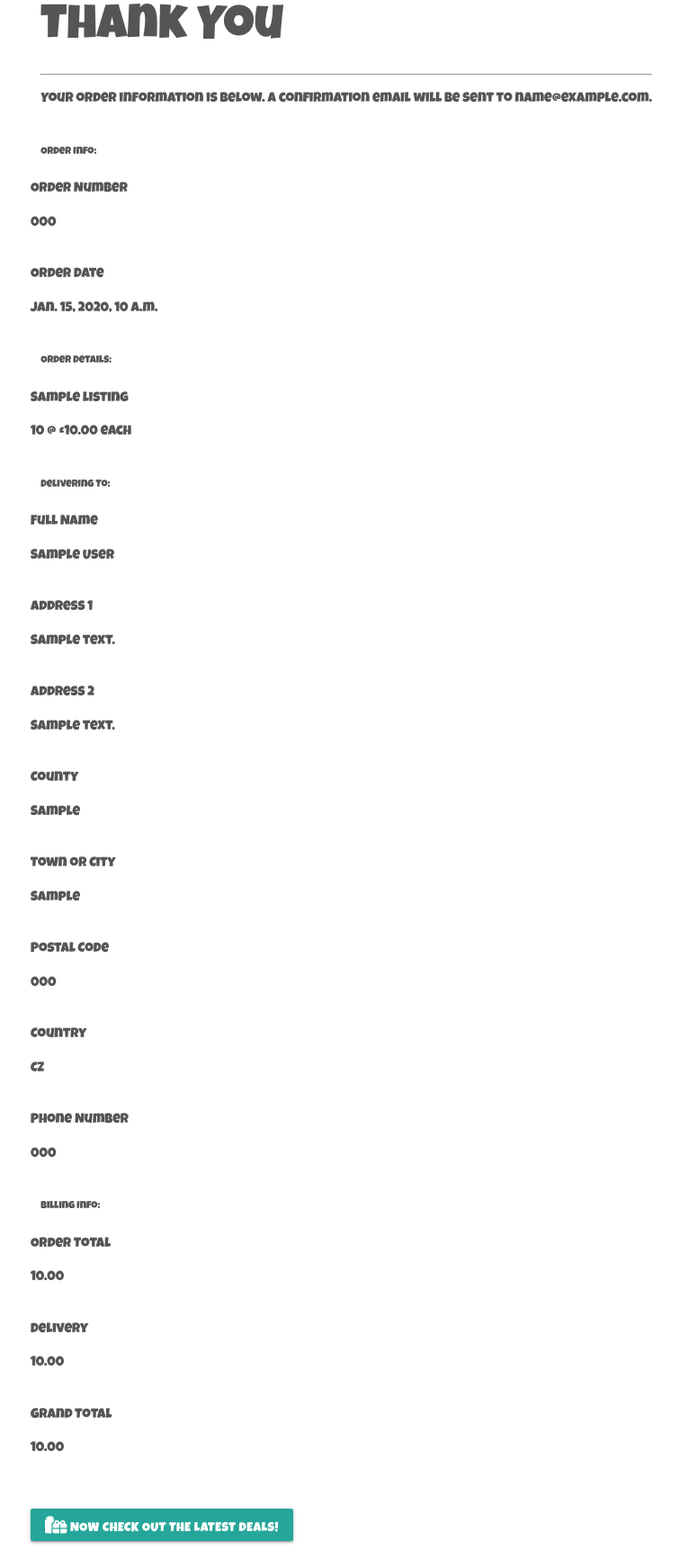
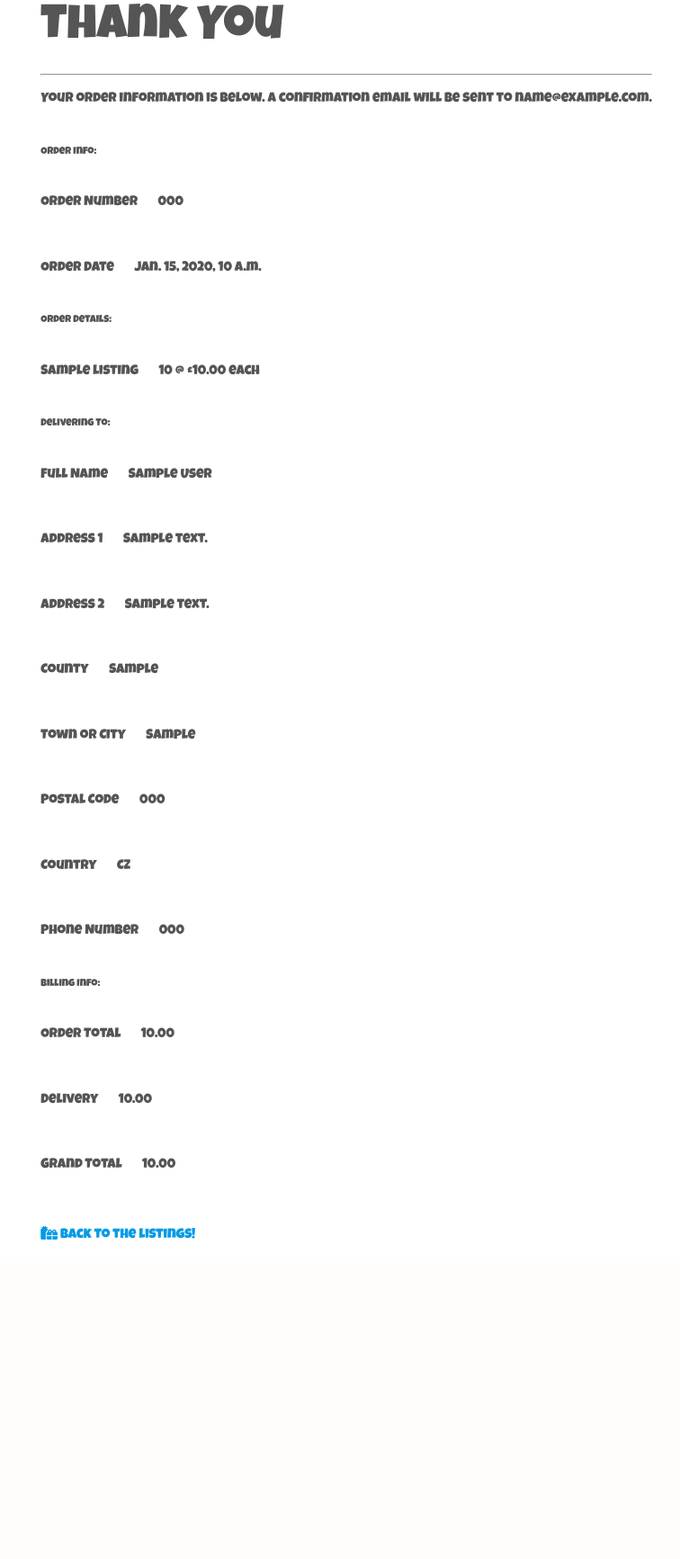
Before and after one commit to Code-Institute-Submissions/sniclasj-just-tri-it_JanResub, a Django app: page /checkout/checkout_success/000 in a window 1280 px wide. Shown: the part 232-1965 px from the top of the page at 90% size, without its empty margins (158-914 px from the left). After the commit the page ends 1610 px from the top, so only its background shows below. Run offline with Django 3.2, Linux system fonts and the light colour scheme; tables that the repository leaves empty hold one stand-in row (values such as "Sample post"); some libraries are stand-ins or nearby versions.

Commit message:
Remove redundant bootstrap classes

```diff
--- a/basket/templates/basket/basket.html
+++ b/basket/templates/basket/basket.html
@@ -11,9 +11,7 @@
 {% endblock %}
 
 {% block content %}
-<div class="overlay"></div>
 <div class="container">
-
     <div class="row">
         <div class="col">
             <hr>
--- a/checkout/templates/checkout/checkout_success.html
+++ b/checkout/templates/checkout/checkout_success.html
@@ -6,7 +6,7 @@
 {% endblock %}
 
 {% block page_header %}
-    <div class="container header-container">
+    <div class="container">
         <div class="row">
             <div class="col"></div>
         </div>
@@ -14,189 +14,188 @@
 {% endblock %}
 
 {% block content %}
-    <div class="overlay"></div>
     <div class="container">
         <div class="row">
             <div class="col">
                 <hr>
-                <h2 class="logo-font mb-4">Thank You</h2>
+                <h2>Thank You</h2>
                 <hr>
-                <p class="text-black">Your order information is below. A confirmation email will be sent to <strong>{{ order.email }}</strong>.</p>
+                <p>Your order information is below. A confirmation email will be sent to <strong>{{ order.email }}</strong>.</p>
             </div>
         </div>
 
         <div class="row">
-            <div class="col-12 col-lg-7">
-                <div class="order-confirmation-wrapper p-2 border">
+            <div class="col 12">
+                <div>
                     <div class="row">
                         <div class="col">
-                            <small class="text-muted">Order Info:</small>
+                            <small>Order Info:</small>
                         </div>
                     </div>
 
                     <div class="row">
-                        <div class="col-12 col-md-4">
-                            <p class="mb-0 text-black font-weight-bold">Order Number</p>
+                        <div class="col 12">
+                            <p>Order Number</p>
                         </div>
-                        <div class="col-12 col-md-8 text-md-right">
-                            <p class="mb-0">{{ order.order_number }}</p>
+                        <div class="col 12">
+                            <p>{{ order.order_number }}</p>
                         </div>
                     </div>
 
                     <div class="row">
-                        <div class="col-12 col-md-4">
-                            <p class="mb-0 text-black font-weight-bold">Order Date</p>
+                        <div class="col 12">
+                            <p>Order Date</p>
                         </div>
-                        <div class="col-12 col-md-8 text-md-right">
-                            <p class="mb-0">{{ order.date }}</p>
+                        <div class="col 12">
+                            <p>{{ order.date }}</p>
                         </div>
                     </div>
 
                     <div class="row">
                         <div class="col">
-                            <small class="text-muted">Order Details:</small>
+                            <small>Order Details:</small>
                         </div>
                     </div>
 
                     {% for item in order.lineitems.all %}
                     <div class="row">
-                        <div class="col-12 col-md-4">
-                            <p class="small mb-0 text-black font-weight-bold">
-                                {{ item.listing.name }}{% if item.listing_size %} - Size {{ item.listing.size|upper }}{% endif %}
+                        <div class="col 12">
+                            <p>
+                                {{ item.listing.name }}
                             </p>
                         </div>
-                        <div class="col-12 col-md-8 text-md-right">
-                            <p class="small mb-0">{{ item.quantity }} @ £{{ item.listing.price }} each</p>
+                        <div class="col 12">
+                            <p>{{ item.quantity }} @ £{{ item.listing.price }} each</p>
                         </div>
                     </div>
                     {% endfor %}
 
                     <div class="row">
                         <div class="col">
-                            <small class="text-muted">Delivering To:</small>
+                            <small>Delivering To:</small>
                         </div>
                     </div>
 
                     <div class="row">
-                        <div class="col-12 col-md-4">
-                            <p class="mb-0 text-black font-weight-bold">Full Name</p>
+                        <div class="col 12">
+                            <p>Full Name</p>
                         </div>
-                        <div class="col-12 col-md-8 text-md-right">
-                            <p class="mb-0">{{ order.full_name }}</p>
+                        <div class="col 12">
+                            <p>{{ order.full_name }}</p>
                         </div>
                     </div>
 
                     <div class="row">
-                        <div class="col-12 col-md-4">
-                            <p class="mb-0 text-black font-weight-bold">Address 1</p>
+                        <div class="col 12">
+                            <p>Address 1</p>
                         </div>
-                        <div class="col-12 col-md-8 text-md-right">
-                            <p class="mb-0">{{ order.street_address1 }}</p>
+                        <div class="col 12">
+                            <p>{{ order.street_address1 }}</p>
                         </div>
                     </div>
 
                     {% if order.street_address2 %}
                     <div class="row">
-                        <div class="col-12 col-md-4">
-                            <p class="mb-0 text-black font-weight-bold">Address 2</p>
+                        <div class="col 12">
+                            <p>Address 2</p>
                         </div>
-                        <div class="col-12 col-md-8 text-md-right">
-                            <p class="mb-0">{{ order.street_address1 }}</p>
+                        <div class="col 12">
+                            <p>{{ order.street_address1 }}</p>
                         </div>
                     </div>
                     {% endif %}
 
                     {% if order.county %}
                     <div class="row">
-                        <div class="col-12 col-md-4">
-                            <p class="mb-0 text-black font-weight-bold">County</p>
+                        <div class="col 12">
+                            <p>County</p>
                         </div>
-                        <div class="col-12 col-md-8 text-md-right">
-                            <p class="mb-0">{{ order.county }}</p>
+                        <div class="col 12">
+                            <p>{{ order.county }}</p>
                         </div>
                     </div>
                     {% endif %}
 
                     <div class="row">
-                        <div class="col-12 col-md-4">
-                            <p class="mb-0 text-black font-weight-bold">Town or City</p>
+                        <div class="col 12">
+                            <p>Town or City</p>
                         </div>
-                        <div class="col-12 col-md-8 text-md-right">
-                            <p class="mb-0">{{ order.town_or_city }}</p>
+                        <div class="col 12">
+                            <p>{{ order.town_or_city }}</p>
                         </div>
                     </div>
 
                     {% if order.postcode %}
                     <div class="row">
-                        <div class="col-12 col-md-4">
-                            <p class="mb-0 text-black font-weight-bold">Postal Code</p>
+                        <div class="col 12">
+                            <p>Postal Code</p>
                         </div>
-                        <div class="col-12 col-md-8 text-md-right">
-                            <p class="mb-0">{{ order.postcode }}</p>
+                        <div class="col 12">
+                            <p>{{ order.postcode }}</p>
                         </div>
                     </div>
                     {% endif %}
 
                     <div class="row">
-                        <div class="col-12 col-md-4">
-                            <p class="mb-0 text-black font-weight-bold">Country</p>
+                        <div class="col 12">
+                            <p>Country</p>
                         </div>
-                        <div class="col-12 col-md-8 text-md-right">
-                            <p class="mb-0">{{ order.country }}</p>
+                        <div class="col 12">
+                            <p>{{ order.country }}</p>
                         </div>
                     </div>
 
                     <div class="row">
-                        <div class="col-12 col-md-4">
-                            <p class="mb-0 text-black font-weight-bold">Phone Number</p>
+                        <div class="col 12">
+                            <p>Phone Number</p>
                         </div>
-                        <div class="col-12 col-md-8 text-md-right">
-                            <p class="mb-0">{{ order.phone_number }}</p>
+                        <div class="col 12">
+                            <p>{{ order.phone_number }}</p>
                         </div>
                     </div>
 
                     <div class="row">
                         <div class="col">
-                            <small class="text-muted">Billing Info:</small>
+                            <small>Billing Info:</small>
                         </div>
                     </div>
 
                     <div class="row">
-                        <div class="col-12 col-md-4">
-                            <p class="mb-0 text-black font-weight-bold">Order Total</p>
+                        <div class="col 12">
+                            <p>Order Total</p>
                         </div>
-                        <div class="col-12 col-md-8 text-md-right">
-                            <p class="mb-0">{{ order.order_total }}</p>
+                        <div class="col 12">
+                            <p>{{ order.order_total }}</p>
                         </div>
                     </div>
 
                     <div class="row">
-                        <div class="col-12 col-md-4">
-                            <p class="mb-0 text-black font-weight-bold">Delivery</p>
+                        <div class="col 12">
+                            <p>Delivery</p>
                         </div>
-                        <div class="col-12 col-md-8 text-md-right">
-                            <p class="mb-0">{{ order.delivery_cost }}</p>
+                        <div class="col 12">
+                            <p>{{ order.delivery_cost }}</p>
                         </div>
                     </div>
 
                     <div class="row">
-                        <div class="col-12 col-md-4">
-                            <p class="mb-0 text-black font-weight-bold">Grand Total</p>
+                        <div class="col 12">
+                            <p>Grand Total</p>
                         </div>
-                        <div class="col-12 col-md-8 text-md-right">
-                            <p class="mb-0">{{ order.grand_total }}</p>
+                        <div class="col 12">
+                            <p>{{ order.grand_total }}</p>
                         </div>
                     </div>
                 </div>
             </div>
         </div>
         <div class="row">
-			<div class="col-12 col-lg-7 text-right">
-				<a href="{% url 'listings' %}" class="btn btn-black rounded-0 my-2">
-					<span class="icon mr-2">
+			<div class="col 12">
+				<a href="{% url 'listings' %}">
+					<span>
 						<i class="fas fa-gifts"></i>
 					</span>
-					<span class="text-uppercase">Now check out the latest deals!</span>
+					<span>Back to the listings!</span>
 				</a>
 			</div>
 		</div>
```
